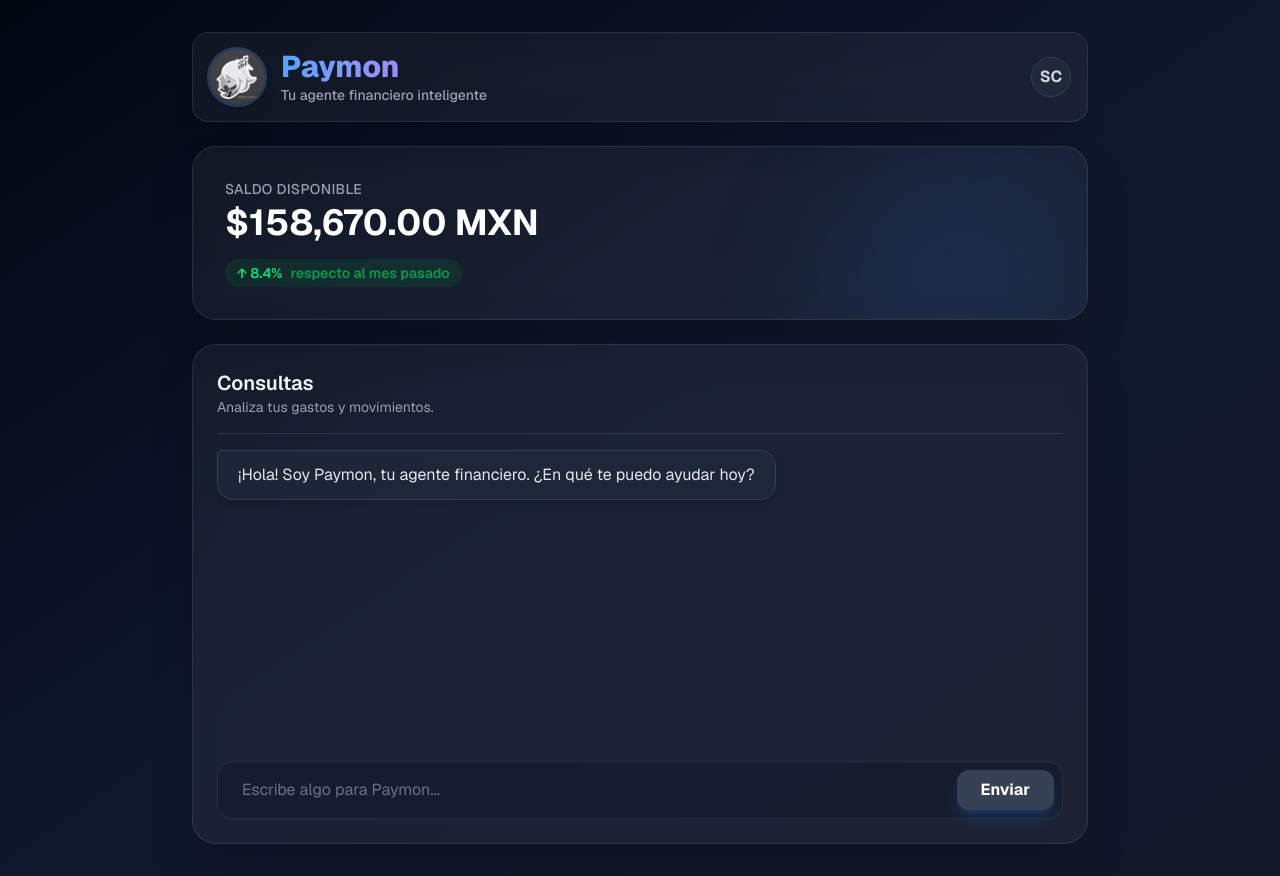
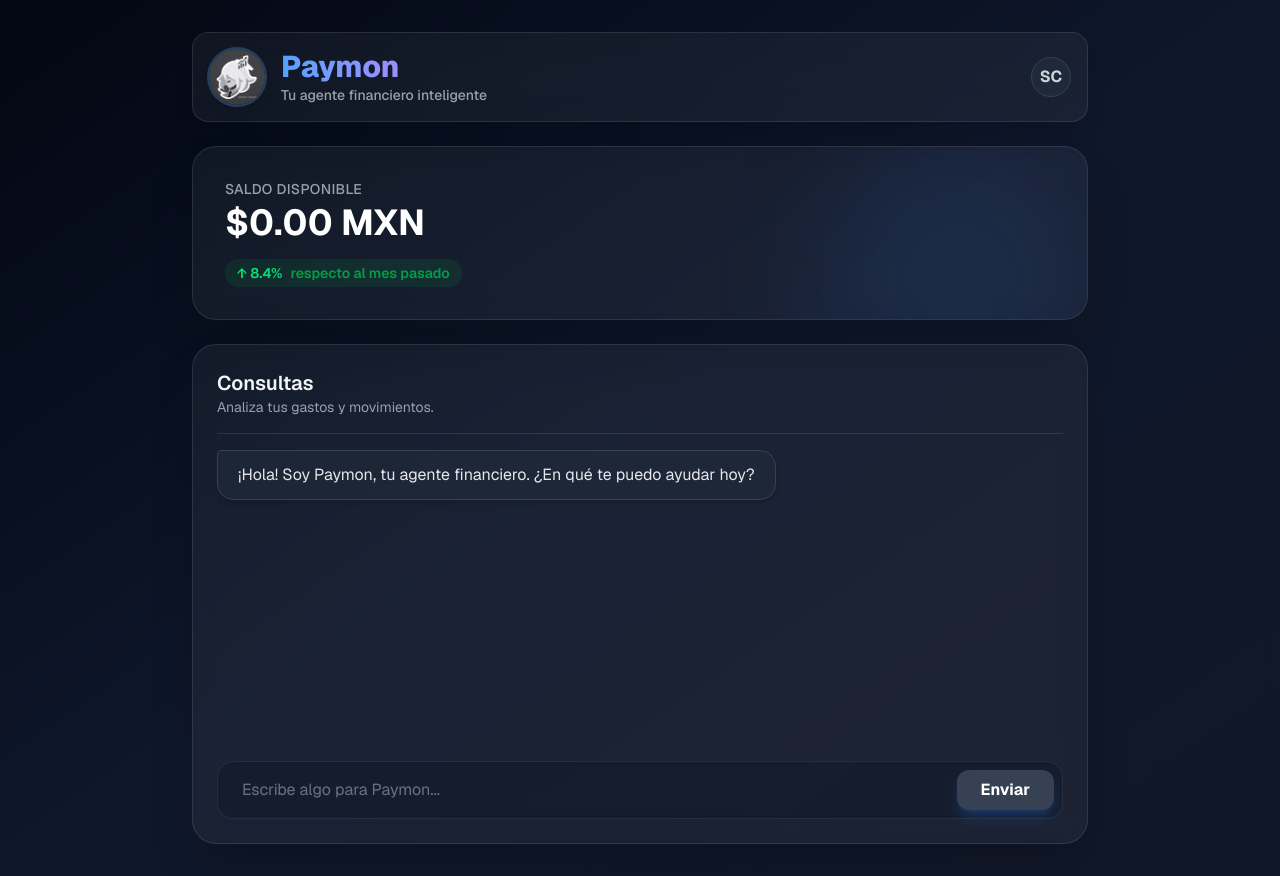
Before and after one commit to HenryCCZ/paymon, a Next.js app: page / in a window 1280 px wide. Built offline with nearby package versions, Linux system fonts and the light colour scheme; no server answers; the database is empty.

Commit message:
Backend Completed: Prisma ORM integrated with PostgreSQL, and the database schema has been defined. The backend is now capable of handling chat requests and interacting with the database.

```diff
--- /dev/null
+++ b/app/api/balance/route.ts
@@ -0,0 +1,7 @@
+import { NextResponse } from "next/server";
+import { getBalance } from "@/lib/banking/tools";
+
+export async function GET() {
+  const data = await getBalance();
+  return NextResponse.json(data);
+}
--- a/app/page.tsx
+++ b/app/page.tsx
@@ -18,10 +18,23 @@ export default function Home() {
   const [cargando, setCargando] = useState(false);
   const [menuAbierto, setMenuAbierto] = useState(false);
   const [pendingAction, setPendingAction] = useState<any>(null);
+  const [saldo, setSaldo] = useState<{ balance: string; currency: string } | null>(null);
   // Referencia para hacer auto-scroll al final del chat
   const finDelChatRef = useRef<HTMLDivElement>(null);
   // Estado para controlar la pantalla de carga (inicia en true para que sea lo primero que se vea)
   const [mostrarSplash, setMostrarSplash] = useState(true);
+
+  async function cargarSaldo() {
+    try {
+      const response = await fetch("/api/balance");
+      if (!response.ok) {
+        throw new Error("No se pudo cargar el saldo.");
+      }
+      setSaldo(await response.json());
+    } catch (error) {
+      console.error("Error al cargar el saldo:", error);
+    }
+  }
 
   async function enviarMensaje() {
     if (!input.trim()) return;
@@ -78,6 +91,7 @@ export default function Home() {
         throw new Error("No se pudo confirmar el pago.");
       }
 
+      await cargarSaldo();
       setMensajes((prev) => [
         ...prev,
         { id: Date.now(), rol: "paymon", texto: "✓ Pago recurrente creado." },
@@ -127,6 +141,11 @@ export default function Home() {
     // Es una buena práctica limpiar los timers al desmontar el componente
     return () => clearTimeout(timer);
   }, []);
+  useEffect(() => {
+    if (!mostrarSplash) {
+      void cargarSaldo();
+    }
+  }, [mostrarSplash]);
   useEffect(() => {
     // Cada vez que la lista de mensajes cambie, bajamos el scroll automáticamente
     finDelChatRef.current?.scrollIntoView({ behavior: "smooth" });
@@ -235,7 +254,9 @@ export default function Home() {
           </p>
 
           <h2 className="text-4xl font-bold mb-4">
-            $158,670.00 MXN
+            {saldo
+              ? `$${Number(saldo.balance).toLocaleString("es-MX", { minimumFractionDigits: 2 })} ${saldo.currency}`
+              : "Cargando..."}
           </h2>
           <div className="inline-flex items-center gap-2 bg-green-500/10 text-green-400 px-3 py-1 rounded-full text-sm font-semibold">
             <span>↑ 8.4%</span>
```
